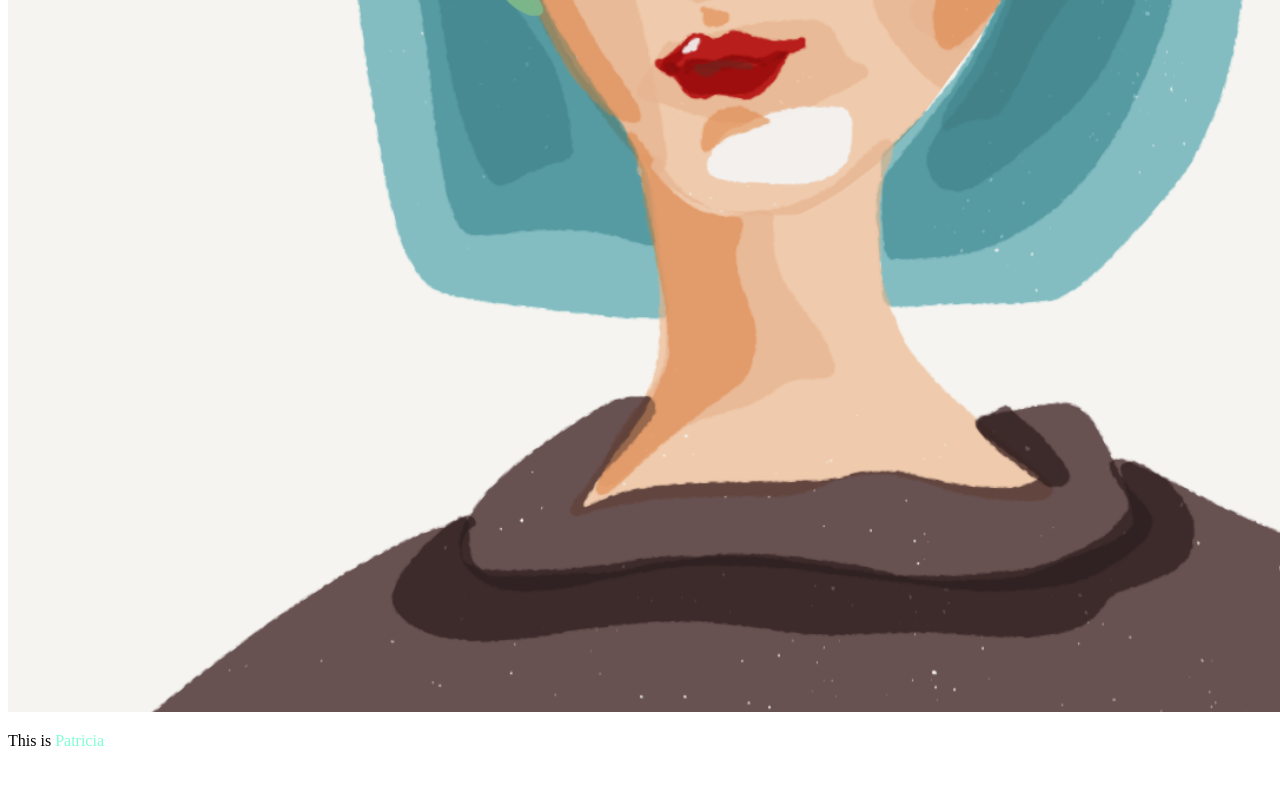
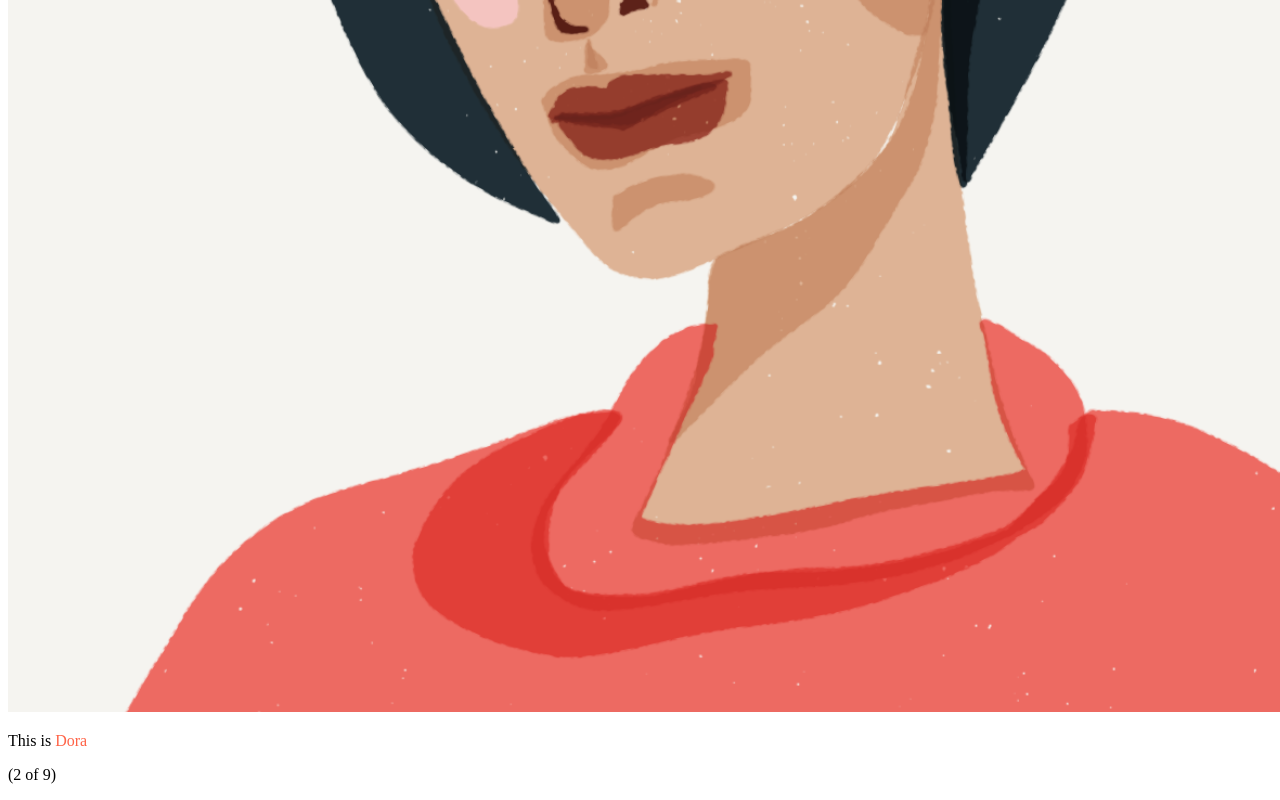
Before and after one commit to yuliia-p/code-solutions, a React app in the folder react-fun-comp-2/: page / in a window 1280 px wide. Shown: the part 904-1704 px from the top of the page. Before the commit the page ends 1670 px from the top, so only its background shows below. Built offline with nearby package versions, Linux system fonts and the light colour scheme; the HTML template or start-up script is replaced by a standard one.

Commit message:
added timer

```diff
--- a/react-fun-comp-2/src/App.jsx
+++ b/react-fun-comp-2/src/App.jsx
@@ -39,9 +39,12 @@ export default function MyPicCarousel() {
         <p>This is
           <span style={{ color: person.color }} > {person.name}</span>
         </p>
+        <p>
+          ({index + 1} of {myPeople.length})
+        </p>
       </div>
-      <i onClick={handleClickNext} className="fa fa-thin fa-arrow-left"></i>
-      <i onClick={handleClickPrev} className="fa fa-thin fa-arrow-right"></i>
+      <i onClick={handleClickPrev} className="fa fa-thin fa-arrow-left"></i>
+      <i onClick={handleClickNext} className="fa fa-thin fa-arrow-right"></i>
     </div >
   );
 }
```
